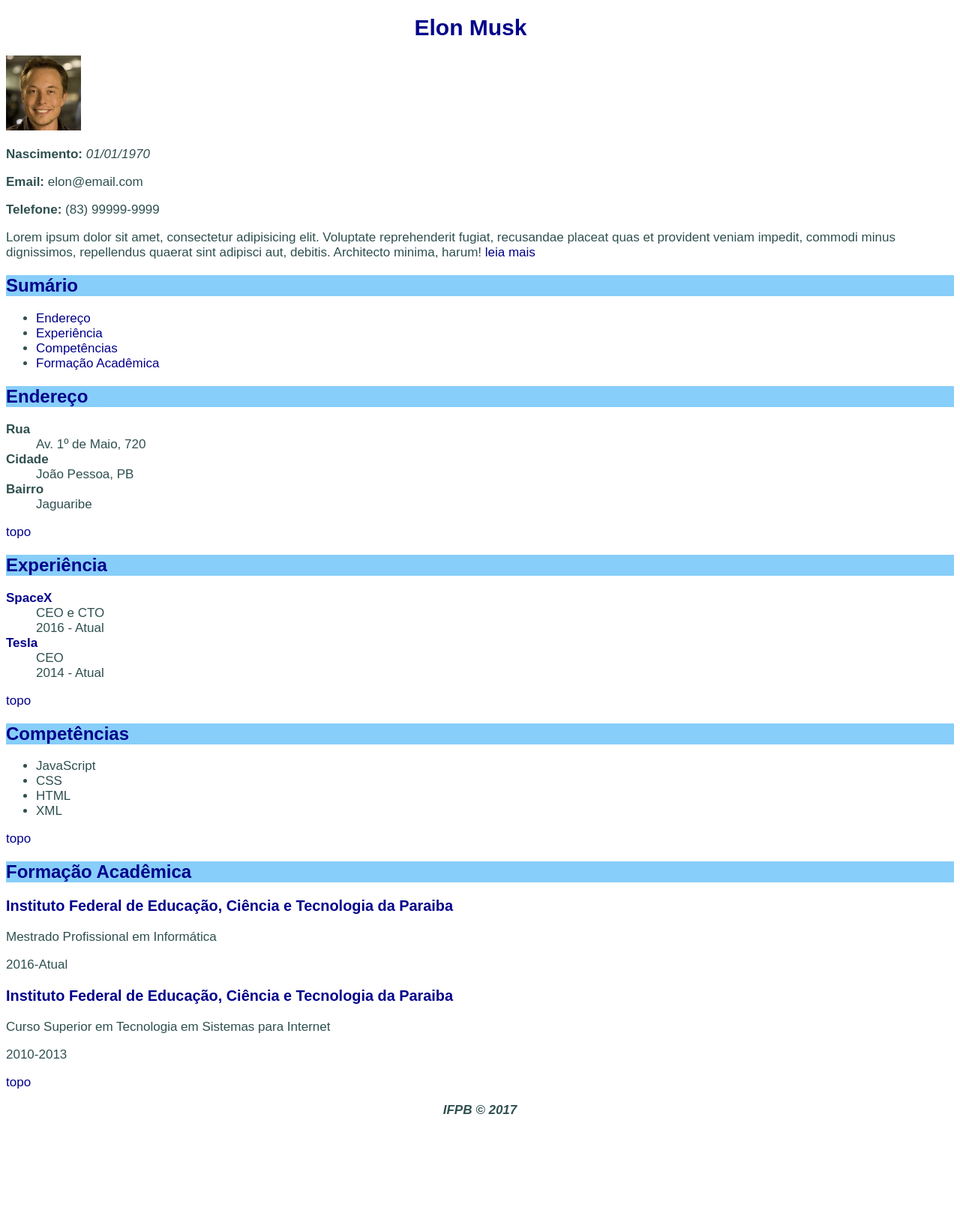
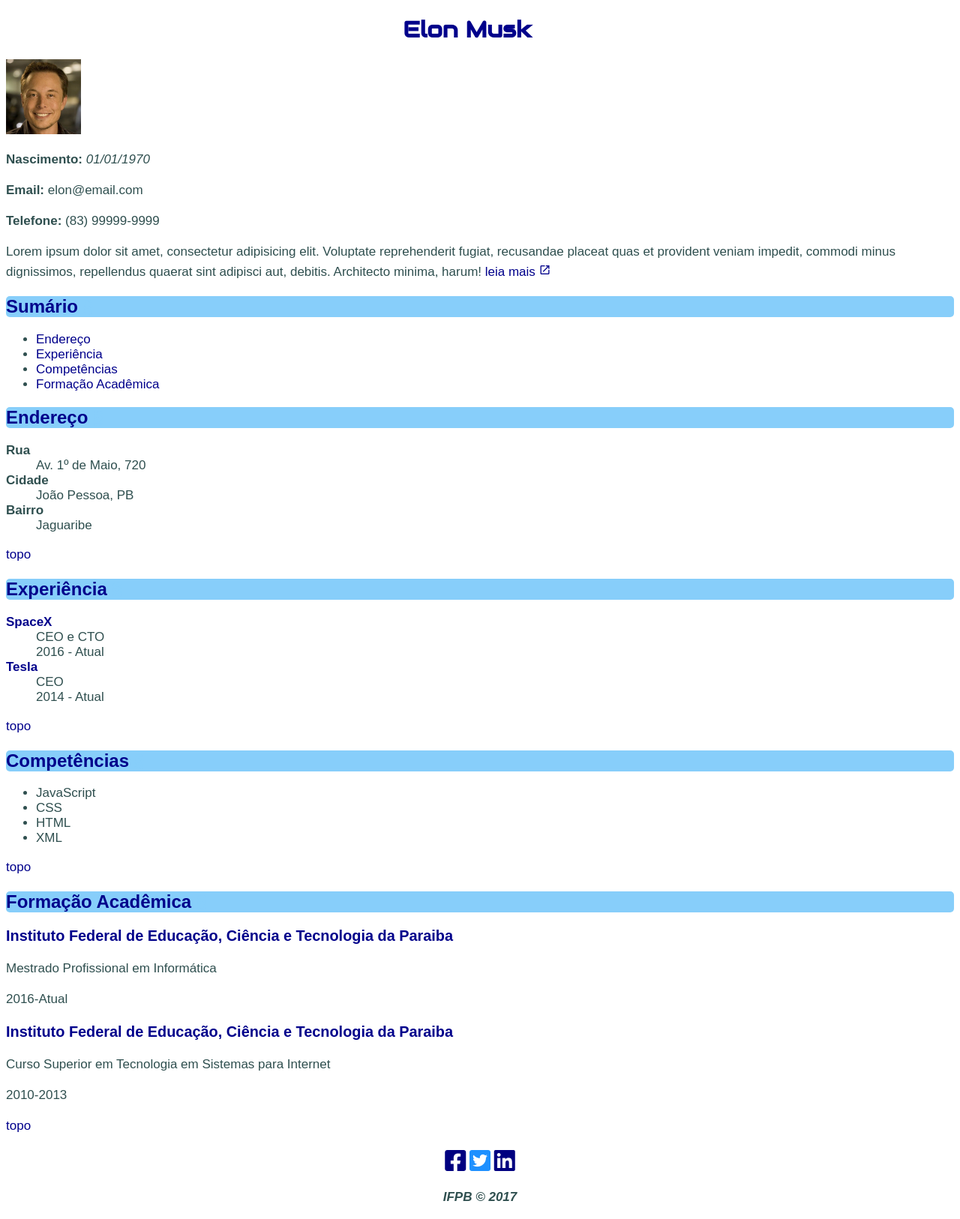
Before and after one commit to HidekiHrk/LM-2021-1, a plain HTML site: page curriculum-icon/index.html in a window 1280 px wide. Shown: the whole page at 75% size. Before the commit the page ends 1508 px from the top, so only its background shows below. Drawn offline with Linux system fonts and the light colour scheme.

Commit message:
feat: finish curriculum-icon page

```diff
--- a/curriculum-icon/css/style.css
+++ b/curriculum-icon/css/style.css
@@ -1,3 +1,9 @@
+/* Audiowide font */
+@import url("https://fonts.googleapis.com/css?family=Audiowide");
+
+/* Material Icons */
+@import url("https://fonts.googleapis.com/icon?family=Material+Icons");
+
 body {
   color: darkslategray;
   font-family: arial, sans-serif;
@@ -10,6 +16,7 @@ body {
 
 h1 {
   font-size: 30px;
+  font-family: "Audiowide", cursive;
 }
 
 h1 a,
@@ -30,6 +37,7 @@ h2:hover a {
 h2 {
   font-size: 24px;
   background-color: lightskyblue;
+  border-radius: 5px;
 }
 
 h1,
@@ -47,7 +55,77 @@ a:hover {
   text-decoration: underline;
 }
 
+span.material-icons {
+  font-size: 1rem;
+}
+
+p,
+span.material-icons {
+  line-height: 1.5rem;
+}
+
+a.btn {
+  text-decoration: none;
+  font-size: 1.3rem;
+}
+
+a.btn:hover {
+  color: white;
+  background-color: darkblue;
+}
+
 div#footer p#copyright {
   font-weight: bold;
   font-style: italic;
 }
+
+div#social {
+  text-align: center;
+}
+
+div#social a {
+  color: white;
+  font-size: 2rem;
+}
+
+div#social a.color-navy {
+  color: navy;
+}
+
+div#social a.color-dodgerblue {
+  color: dodgerblue;
+}
+
+@media print {
+  body,
+  h1 {
+    color: black;
+    font-family: Times, serif;
+  }
+
+  h1#elon {
+    text-align: left;
+  }
+
+  h2 {
+    background-color: unset;
+  }
+
+  h2 a,
+  a.topo {
+    color: white;
+  }
+}
+
+/* Observações:
+      Os estilos de ambas as páginas: index.html e resumo.html
+      assim como os estilos de visualização de impressão
+      estão compilados neste único arquivo css por motivos de
+      performance.
+      É óbvio que à medida que o projeto for crescendo é altamente recomendado
+      organizar em vários arquivos, mas recorrer a isso é mais custoso da parte do usuário,
+      por isso utilizamos ferramentas de automação de tarefas como o grunt ou gulp para
+      compilar arquivos css, js e etc em um só arquivo para evitar um grande número de
+      arquivos sendo transferidos resultando em várias requests. Outra alternativa
+      seria utilizar o webpack.
+*/
--- a/curriculum-icon/index.html
+++ b/curriculum-icon/index.html
@@ -3,7 +3,9 @@
 <head>
     <meta charset="UTF-8">
     <title>Document</title>
-    <link rel="stylesheet" type="text/css" href="./css/style.css"/>
+    <link rel="stylesheet" type="text/css" href="./css/assets.css" />
+    <link rel="stylesheet" type="text/css" href="./css/style.css" />
+    <link rel="stylesheet" href="https://cdnjs.cloudflare.com/ajax/libs/font-awesome/5.15.4/css/all.min.css" integrity="sha512-1ycn6IcaQQ40/MKBW2W4Rhis/DbILU74C1vSrLJxCq57o941Ym01SwNsOMqvEBFlcgUa6xLiPY/NS5R+E6ztJQ==" crossorigin="anonymous" referrerpolicy="no-referrer" />
 </head>
 <body>
   <div id="article">
@@ -14,7 +16,7 @@
     <p><b>Nascimento:</b> <i>01/01/1970</i></p>
     <p><b>Email:</b> </i>elon@email.com</p>
     <p><b>Telefone:</b> </i>(83) 99999-9999</p>
-    <p>Lorem ipsum dolor sit amet, consectetur adipisicing elit. Voluptate reprehenderit fugiat, recusandae placeat quas et provident veniam impedit, commodi minus dignissimos, repellendus quaerat sint adipisci aut, debitis. Architecto minima, harum! <a href="pages/resumo.html">leia mais</a></p>
+    <p>Lorem ipsum dolor sit amet, consectetur adipisicing elit. Voluptate reprehenderit fugiat, recusandae placeat quas et provident veniam impedit, commodi minus dignissimos, repellendus quaerat sint adipisci aut, debitis. Architecto minima, harum! <a href="pages/resumo.html">leia mais <span class="material-icons">launch</span></a></p>
     <h2 id="sumario">
       Sumário <a href="#sumario">§</a>
     </h2>
@@ -36,7 +38,7 @@
         <dt><b>Bairro</b></dt>
         <dd>Jaguaribe</dd>
     </dl>
-    <p><a href="#">topo</a></p>
+    <p><a class="topo" href="#">topo</a></p>
 
     <h2 id="experiencia">
         Experiência <a href="#experiencia">§</a>
@@ -49,7 +51,7 @@
         <dd>CEO</dd>
         <dd>2014 - Atual</dd>
     </dl>
-    <p><a href="#">topo</a></p>
+    <p><a class="topo" href="#">topo</a></p>
 
     <h2 id="habilidades">
         Competências <a href="#habilidades">§</a>
@@ -60,7 +62,7 @@
         <li>HTML</li>
         <li>XML</li>
     </ul>
-    <p><a href="#">topo</a></p>
+    <p><a class="topo" href="#">topo</a></p>
 
     <h2 id="formacao">
         Formação Acadêmica <a href="#formacao">§</a>
@@ -71,9 +73,14 @@
     <h3><a href="http://www.ifpb.edu.br/">Instituto Federal de Educação, Ciência e Tecnologia da Paraiba</a></h3>
     <p>Curso Superior em Tecnologia em Sistemas para Internet</p>
     <p>2010-2013</p>
-    <p><a href="#">topo</a></p>
+    <p><a class="topo" href="#">topo</a></p>
   </div>
   <div id="footer">
+    <div id="social">
+      <a class="color-navy" href="#"><i class="fab fa-facebook-square"></i></a>
+      <a class="color-dodgerblue" href="#"><i class="fab fa-twitter-square"></i></a>
+      <a class="color-navy" href="#"><i class="fab fa-linkedin"></i></a>
+    </div>
     <p id="copyright" class="text-center">IFPB &copy; 2017</p>
   </div>
 </body>
```
Also changed, not shown: curriculum-icon/pages/resumo.html (+4 -2 lines), 1 other file.
